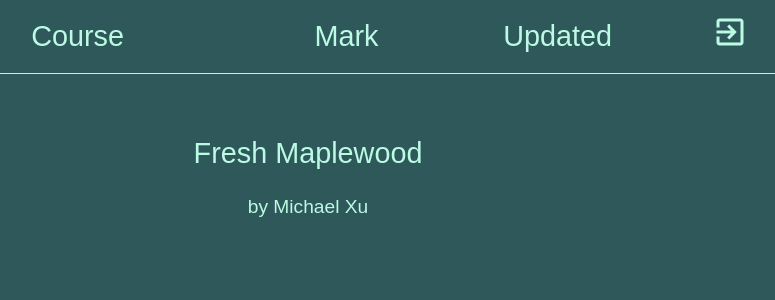
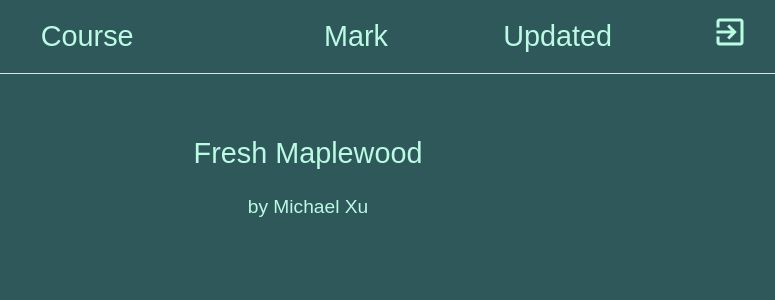
Before and after one commit to themicklepickle/FreshMaplewood, a Flask app: template templates/index.html in a window 1280 px wide. Shown: the top 300 px of the page, without its empty margins (332-1107 px from the left). Run offline with Flask 2, Linux system fonts and the light colour scheme; the template is opened without the code that fills it, so the values that code supplies are empty; some libraries are stand-ins or nearby versions; some web fonts are replaced.

Commit message:
fixed col spacing

```diff
--- a/templates/index.html
+++ b/templates/index.html
@@ -23,11 +23,11 @@
                     <div class="col-4">
                     </div>
                     <!-- course -->
-                    <div class="col-18">
+                    <div class="col-19">
                         <h4 class="my-0">Course</h4>
                     </div>
                     <!-- mark -->
-                    <div class="col-10">
+                    <div class="col-9">
                         <!-- GPA -->
                         <div class="collapse" id="GPA">
                             <a class="text-secondary my-0 markHeader" data-target="#courseMark,#markButton,#markHeader,#GPA" data-toggle="collapse"
@@ -72,7 +72,7 @@
                         </a>
                     </div>
                     <!-- name -->
-                    <div class="col-18">
+                    <div class="col-19">
                         <h5 class="d-inline my-0 text-center" {% if not course["mark"] %}style="opacity: 0.65;" {% endif %}>
                             {% if course["name"] in aliases %}
                             {{ aliases[course["name"]] }}
@@ -82,7 +82,7 @@
                         </h5>
                     </div>
                     <!-- mark button -->
-                    <div class="col-10">
+                    <div class="col-9">
                         <!-- mark shown -->
                         <div class="collapse" id="courseMark">
                             <button class="courseMark btn btn-outline-primary text-secondary" type="button" data-toggle="modal"
```
